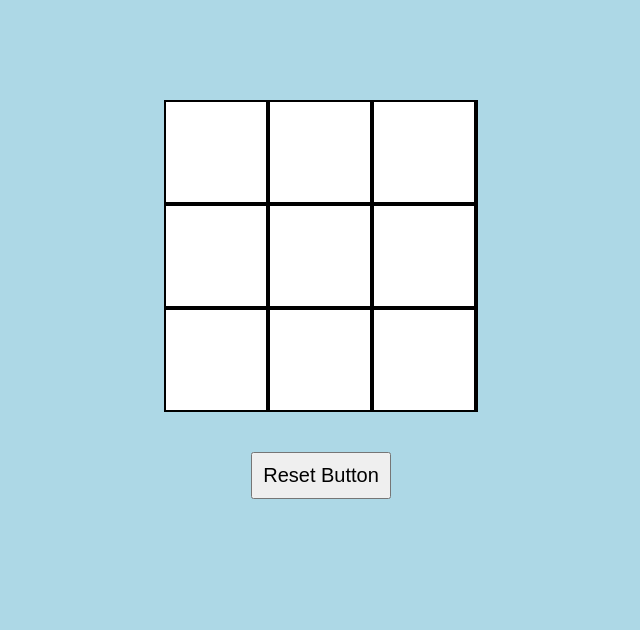
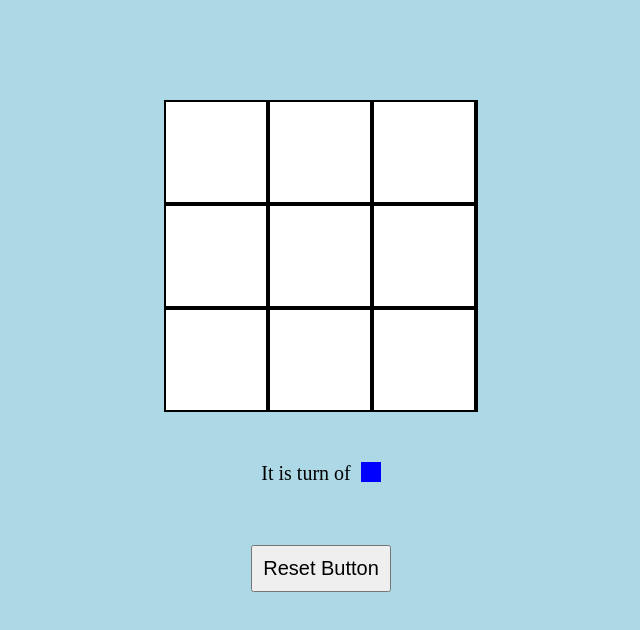
Before and after one commit to dilmurodb/TIC-TAC-TOE, a plain HTML site: page TICTAC.html in a window 1280 px wide. Shown: the whole page, without its empty margins (319-959 px from the left). Drawn offline with Linux system fonts and the light colour scheme.

Commit message:
created a box indicator and a text next to it

```diff
--- a/TICTAC.css
+++ b/TICTAC.css
@@ -29,3 +29,22 @@ body {
   padding: 10px;
   font-size: 20px;
 }
+
+.turn-indicator {
+  display: flex;
+  justify-content: center;
+  margin-top: 30px;
+}
+
+#turnbox {
+  background-color: white;
+  width: 20px;
+  height: 20px;
+  margin-top: 20px;
+  /* pointer-events: auto; */
+}
+
+.text {
+  font-size: 20px;
+  margin-right: 10px;
+}
--- a/TICTAC.html
+++ b/TICTAC.html
@@ -19,6 +19,10 @@
       <div id="grid8" class="squares"></div>
       <div id="grid9" class="squares"></div>
     </div>
+    <div class="turn-indicator">
+      <div class="text"><p>It is turn of</p></div>
+      <div id="turnbox"></div>
+    </div>
     <div class="reset-button">
       <button class="button">Reset Button</button>
     </div>
--- a/TICTAC.js
+++ b/TICTAC.js
@@ -1,4 +1,6 @@
 const grids = document.querySelectorAll(".squares");
+const turnIndicator = document.getElementById("turnbox");
+turnIndicator.style.backgroundColor = "blue";
 let turn = 0;
 checkbox = 0;
 for (let i = 0; i < grids.length; i++) {
@@ -9,6 +11,7 @@ for (let i = 0; i < grids.length; i++) {
         grids[i].style.backgroundColor !== "red"
       ) {
         grids[i].style.backgroundColor = "blue";
+        turnIndicator.style.backgroundColor = "red";
         if (
           grids[0].style.backgroundColor === "blue" &&
           grids[1].style.backgroundColor === "blue" &&
@@ -140,5 +143,6 @@ button.addEventListener("click", function resetGame() {
   for (let i = 0; i < grids.length; i++) {
     grids[i].style.backgroundColor = "white";
     checkbox = 0;
+    turn = 0;
   }
 });
```
